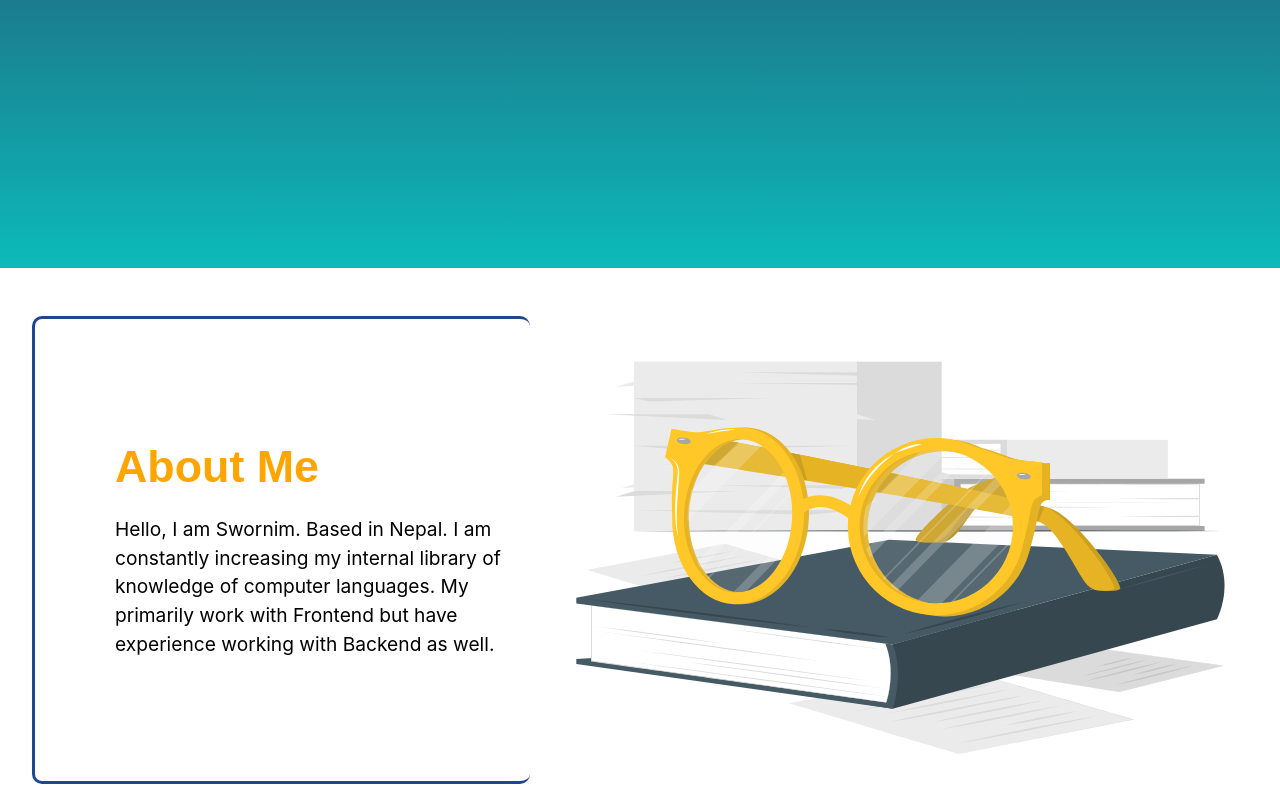
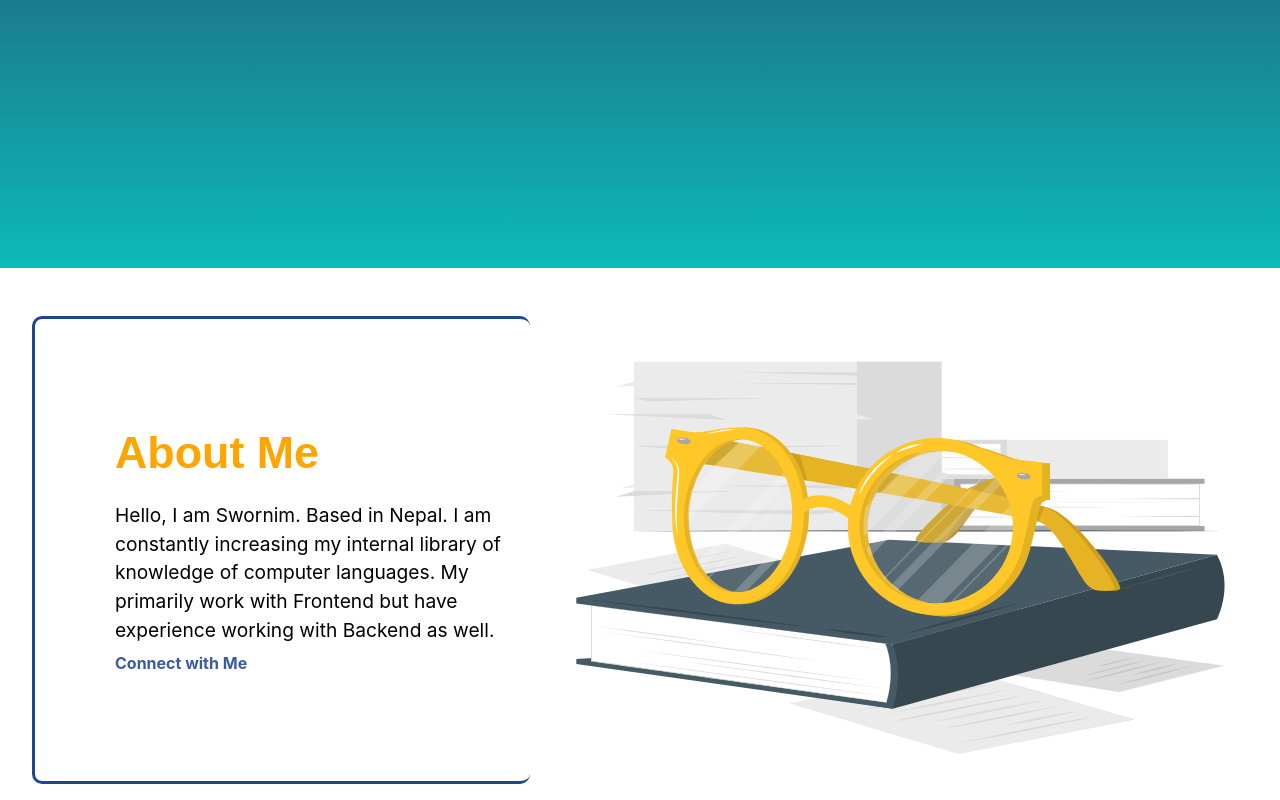
Before and after one commit to swornims/.github.io, a React (Create React App) app: page / in a window 1280 px wide. Shown: the part 532-1332 px from the top of the page. Built offline with nearby package versions, Linux system fonts and the light colour scheme; a web font is replaced by a local one.

Commit message:
About css

```diff
--- a/package.json
+++ b/package.json
@@ -10,6 +10,7 @@
     "gh-pages": "^4.0.0",
     "react": "^18.2.0",
     "react-dom": "^18.2.0",
+    "react-icons": "^4.4.0",
     "react-scripts": "5.0.1",
     "typewriter-effect": "^2.19.0",
     "web-vitals": "^2.1.4"
--- a/src/components/About.css
+++ b/src/components/About.css
@@ -30,3 +30,10 @@
     line-height: 1.5;
     font-size: 1.2em;
 }
+
+.about-span {
+    margin-top: 0.5em;
+    font-size: 1em;
+    color: #3A5BA0;
+    font-weight: 700;
+}
--- a/src/components/About.jsx
+++ b/src/components/About.jsx
@@ -10,6 +10,7 @@ export const About = () => {
                 <p className='about-p'>Hello, I am Swornim. Based in Nepal. I am constantly increasing my
                     internal library of knowledge of computer languages.
                     My primarily work with Frontend but have experience working with Backend as well. </p>
+                <span className='about-span'>Connect with Me</span>
             </section>
             <img src={about} alt="about-image" />
         </div>
```
Also changed, not shown: 1 other file (tests, documents, lock files or other folders).
